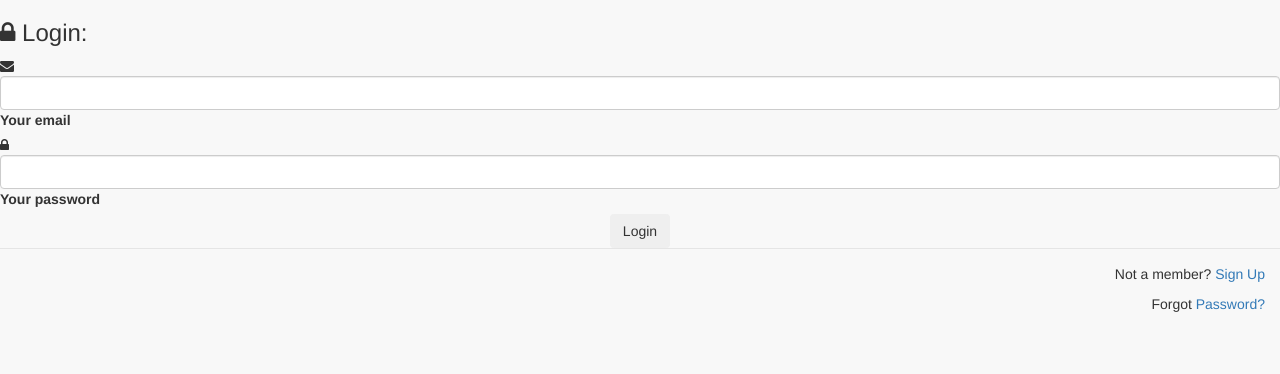
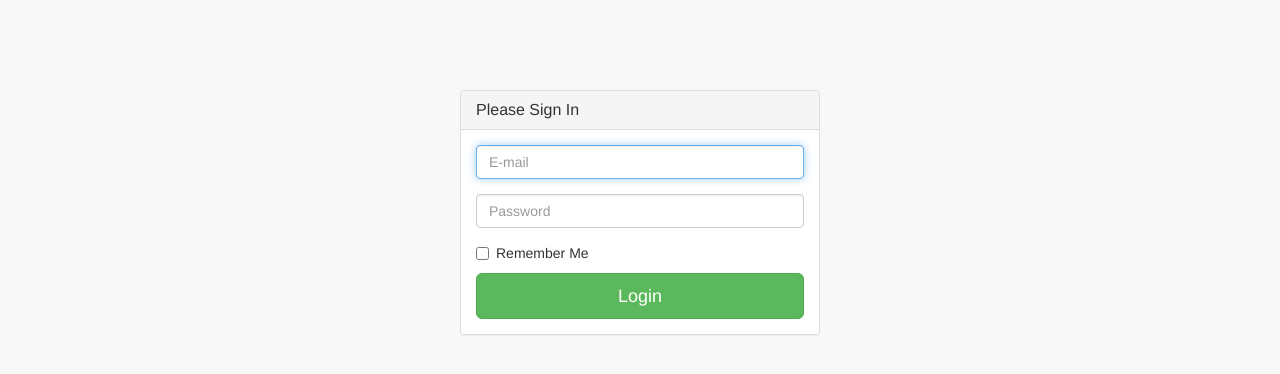
Before and after one commit to russel300/codeblastrewards, a PHP site: page /userlogin.php in a window 1280 px wide. Shown: the top 374 px of the page. Run offline with PHP 8.4, Linux system fonts and the light colour scheme.

Commit message:
user login ui change
Asthetic cleaner ui chnge

```diff
--- a/userlogin.php
+++ b/userlogin.php
@@ -1,39 +1,34 @@
 <?php include "includes/header.php" ?>
-<div class="card">
-    <div class="card-block">
-
-        <!--Header-->
-        <div class="form-header  purple darken-4">
-            <h3><i class="fa fa-lock"></i> Login:</h3>
-        </div>
-
-        <!--Body-->
-        <div class="md-form">
-            <i class="fa fa-envelope prefix"></i>
-            <input type="text" id="form2" class="form-control">
-            <label for="form2">Your email</label>
-        </div>
-
-        <div class="md-form">
-            <i class="fa fa-lock prefix"></i>
-            <input type="password" id="form4" class="form-control">
-            <label for="form4">Your password</label>
-        </div>
-
-        <div class="text-center">
-            <button class="btn btn-deep-purple">Login</button>
-        </div>
-
-    </div>
-
-    <!--Footer-->
-    <div class="modal-footer">
-        <div class="options">
-            <p>Not a member? <a href="#">Sign Up</a></p>
-            <p>Forgot <a href="#">Password?</a></p>
+<div class="container">
+        <div class="row">
+            <div class="col-md-4 col-md-offset-4">
+                <div class="login-panel panel panel-default">
+                    <div class="panel-heading">
+                        <h3 class="panel-title">Please Sign In</h3>
+                    </div>
+                    <div class="panel-body">
+                        <form role="form">
+                            <fieldset>
+                                <div class="form-group">
+                                    <input class="form-control" placeholder="E-mail" name="email" type="email" autofocus>
+                                </div>
+                                <div class="form-group">
+                                    <input class="form-control" placeholder="Password" name="password" type="password" value="">
+                                </div>
+                                <div class="checkbox">
+                                    <label>
+                                        <input name="remember" type="checkbox" value="Remember Me">Remember Me
+                                    </label>
+                                </div>
+                                <!-- Change this to a button or input when using this as a form -->
+                                <a href="index.html" class="btn btn-lg btn-success btn-block">Login</a>
+                            </fieldset>
+                        </form>
+                    </div>
+                </div>
+            </div>
         </div>
     </div>
 
-</div>
 <?php include "includes/footer.php" ?>
 <!--/Form with header-->
```
